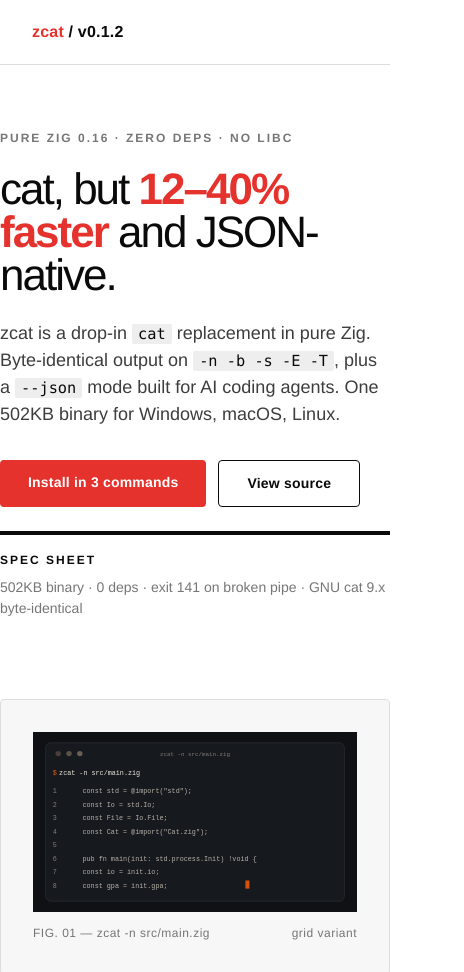
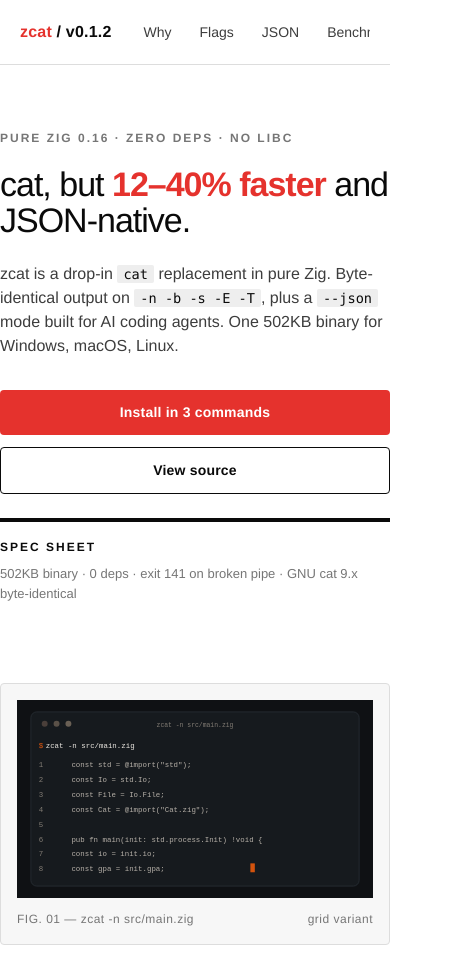
Before and after one commit to AkashPriyadarshii/ziggycat, a plain HTML site: page site/index.html in a window 390 px wide. Shown: the top 972 px of the page, 464 px wide, since content can reach past the window. Drawn offline with Linux system fonts and the light colour scheme.

Commit message:
fix(site): mobile and small-screen pass
Sticky-nav offset via scroll-padding; nav scrolls horizontally
instead of vanishing. Grid children get min-width:0, tables get
min-width with touch scroll. New 520px breakpoint: stacked CTAs,
1-col stats, tighter type and padding.

```diff
--- a/site/index.html
+++ b/site/index.html
@@ -25,23 +25,29 @@
   --mono:ui-monospace,"Cascadia Code","JetBrains Mono","SF Mono",Menlo,Consolas,monospace;
 }
 *{box-sizing:border-box;margin:0;padding:0}
-body{background:var(--canvas);color:var(--body);font:400 16px/1.5 var(--grotesk);-webkit-font-smoothing:antialiased}
+html{scroll-padding-top:80px;overflow-x:clip}
+body{background:var(--canvas);color:var(--body);font:400 16px/1.5 var(--grotesk);-webkit-font-smoothing:antialiased;overflow-x:clip}
+img{max-width:100%}
 a{color:var(--accent);text-decoration:none}
 a:hover{text-decoration:underline}
 ::selection{background:var(--primary);color:#fff}
 .wrap{max-width:1200px;margin:0 auto;padding:0 32px}
 /* nav — 64px, hairline bottom */
 .nav{background:var(--canvas);border-bottom:1px solid var(--hair);position:sticky;top:0;z-index:20}
-.nav .wrap{display:flex;align-items:center;height:64px;gap:28px;font-size:14px}
+.nav .wrap{display:flex;align-items:center;height:64px;gap:20px;font-size:14px;min-width:0}
+.nav nav a,.btn,.trio a{display:inline-flex;align-items:center;min-height:44px}
 .brand{font-weight:600;color:var(--ink);font-size:16px;letter-spacing:.2px}
 .brand:hover{text-decoration:none}
 .brand b{color:var(--primary)}
-.nav nav{margin-left:auto;display:flex;gap:24px}
+.nav nav{margin-left:auto;display:flex;gap:4px;overflow-x:auto;scrollbar-width:none}
+.nav nav::-webkit-scrollbar{display:none}
+.nav nav a{padding:10px 12px;white-space:nowrap}
 .nav nav a{color:var(--body)}
 .nav nav a:hover{color:var(--ink)}
 /* hero — display-xl 84px/300, grid column structure */
 .hero{display:grid;grid-template-columns:repeat(12,1fr);gap:24px;padding:96px 0 88px}
-.hero-copy{grid-column:1/9}
+.hero-copy{grid-column:1/9;min-width:0}
+.hero-meta,.demo,.stats,.json-code,.json-list,.step,.why,.trio a{min-width:0}
 .eyebrow{font-size:12px;font-weight:600;letter-spacing:2px;text-transform:uppercase;color:var(--muted);margin-bottom:20px}
 .hero h1{font-size:84px;font-weight:300;line-height:.98;letter-spacing:-3px;color:var(--ink)}
 .hero h1 .r{color:var(--primary);font-weight:600}
@@ -49,7 +55,7 @@
 .hero code,.why p code,.step code,td code,.footnote code{font-family:var(--mono);font-size:.85em;background:var(--s2);padding:1px 6px;border-radius:2px;color:var(--ink)}
 .hero-meta{grid-column:9/13;align-self:end;border-top:4px solid var(--ink);padding-top:16px;font-size:14px;color:var(--muted)}
 .hero-meta b{display:block;color:var(--ink);font-size:12px;letter-spacing:2px;text-transform:uppercase;margin-bottom:8px}
-.cta{display:flex;gap:12px;margin-top:32px}
+.cta{display:flex;gap:12px;margin-top:32px;flex-wrap:wrap}
 .btn{font-size:14px;font-weight:600;letter-spacing:.2px;padding:12px 28px;border-radius:4px}
 .btn-p{background:var(--primary);color:#fff}
 .btn-p:hover{background:#c92a25;color:#fff;text-decoration:none}
@@ -57,7 +63,7 @@
 .btn-s:hover{background:var(--ink);color:#fff;text-decoration:none}
 .demo{grid-column:1/13;margin-top:56px;border:1px solid var(--hair);border-radius:4px;padding:32px;background:var(--s1)}
 .demo img{display:block;width:100%;height:auto}
-.demo figcaption{display:flex;justify-content:space-between;font-size:12px;letter-spacing:.5px;color:var(--muted);margin-top:12px}
+.demo figcaption{display:flex;justify-content:space-between;flex-wrap:wrap;gap:6px;font-size:12px;letter-spacing:.5px;color:var(--muted);margin-top:12px}
 /* stats — 4 columns on the baseline */
 .stats{grid-column:1/13;display:grid;grid-template-columns:repeat(4,1fr);gap:24px;margin-top:24px}
 .stat{border-top:2px solid var(--ink);padding-top:14px}
@@ -82,8 +88,8 @@
 .why h3 .tick{color:var(--ok)}
 .why p{font-size:16px}
 /* tables */
-.tbl{border:1px solid var(--hair);border-radius:4px;overflow:hidden;overflow-x:auto}
-table{width:100%;border-collapse:collapse;font-size:14px;background:#fff}
+.tbl{border:1px solid var(--hair);border-radius:4px;overflow-x:auto;-webkit-overflow-scrolling:touch}
+table{width:100%;min-width:560px;border-collapse:collapse;font-size:14px;background:#fff}
 th,td{text-align:left;padding:12px 18px;border-bottom:1px solid var(--hair)}
 thead th{font-size:12px;font-weight:500;letter-spacing:.5px;text-transform:uppercase;color:var(--muted);background:var(--s1)}
 tbody tr:last-child td{border-bottom:none}
@@ -95,7 +101,7 @@
 /* json */
 .json-grid{display:grid;grid-template-columns:repeat(12,1fr);gap:24px;align-items:start}
 .json-code{grid-column:1/8;background:var(--inv);color:#e8e8e8;border-radius:4px;padding:32px}
-.json-code pre{font-family:var(--mono);font-size:13.5px;line-height:1.65;overflow-x:auto;white-space:pre}
+.json-code pre{font-family:var(--mono);font-size:13.5px;line-height:1.65;overflow-x:auto;-webkit-overflow-scrolling:touch;white-space:pre}
 .json-code .k{color:#ff8a80}.json-code .s{color:#7dd3a8}.json-code .n{color:#8ab4ff}
 .json-list{grid-column:8/13;list-style:none;display:flex;flex-direction:column;gap:16px}
 .json-list li{border-left:3px solid var(--primary);padding:4px 0 4px 16px;font-size:14px}
@@ -109,7 +115,7 @@
 .step:nth-child(3){border-top-color:var(--accent)}
 .step .no{font-size:12px;font-weight:600;letter-spacing:2px;color:var(--muted)}
 .step h3{font-size:28px;font-weight:600;letter-spacing:-.5px;color:var(--ink);margin:8px 0 12px}
-.step pre{font-family:var(--mono);font-size:13px;background:var(--s1);border:1px solid var(--hair);border-radius:4px;padding:16px;overflow-x:auto}
+.step pre{font-family:var(--mono);font-size:13px;background:var(--s1);border:1px solid var(--hair);border-radius:4px;padding:16px;overflow-x:auto;-webkit-overflow-scrolling:touch}
 .step p{font-size:14px;color:var(--muted);margin-bottom:12px}
 .step code{font-family:var(--mono);font-size:.88em;background:var(--s2);padding:1px 6px;border-radius:2px;color:var(--ink)}
 .warn{margin-top:24px;border:1px solid var(--hair-strong);border-radius:4px;padding:24px 28px;font-size:14px;background:var(--s1)}
@@ -134,8 +140,9 @@
 .rv{opacity:0;transform:translateX(-12px);transition:opacity 300ms cubic-bezier(0.16,1,0.3,1),transform 300ms cubic-bezier(0.16,1,0.3,1)}
 .rv.in{opacity:1;transform:none}
 @media(prefers-reduced-motion:reduce){.rv{opacity:1;transform:none;transition:none}*{scroll-behavior:auto!important}}
-@media(max-width:1024px){.hero-copy{grid-column:1/13}.hero-meta{grid-column:1/13}.hero h1{font-size:56px}.margin-float{display:none}.sec{padding-left:0}.steps,.trio{grid-template-columns:1fr}.json-code,.json-list{grid-column:1/13}.why-grid{grid-template-columns:1fr}footer .wrap{grid-template-columns:1fr}}
-@media(max-width:768px){.nav nav{display:none}.hero{padding:64px 0}.hero h1{font-size:44px;letter-spacing:-2px}.sec h2{font-size:40px}.stats{grid-template-columns:1fr 1fr}section{padding:72px 0}}
+@media(max-width:1024px){.hero-copy{grid-column:1/13}.hero-meta{grid-column:1/13}.hero h1{font-size:56px;letter-spacing:-2px}.margin-float{display:none}.sec{padding-left:0}.steps,.trio{grid-template-columns:1fr}.json-code,.json-list{grid-column:1/13}.why-grid{grid-template-columns:1fr}footer .wrap{grid-template-columns:1fr}}
+@media(max-width:768px){.wrap{padding:0 20px}.hero{padding:64px 0}.hero h1{font-size:44px;letter-spacing:-2px}.hero .lede{font-size:16px}.sec h2{font-size:38px;letter-spacing:-1px}.sec-sub{font-size:16px}.stats{grid-template-columns:1fr 1fr;gap:16px}.stat .n{font-size:32px}section{padding:72px 0}.demo,.json-code,.why{padding:20px}.trio a{padding:24px}footer{padding:56px 20px}}
+@media(max-width:520px){.hero h1{font-size:34px;letter-spacing:-1px;line-height:1.05}.sec h2{font-size:30px}.stats{grid-template-columns:1fr}.cta{flex-direction:column}.cta .btn{justify-content:center;width:100%}.demo,.json-code,.why,.step pre,.warn{padding:16px}.steps,.why-grid,.json-grid,.trio{ gap:16px}table{min-width:520px}th,td{padding:10px 12px}.json-code pre,.step pre{font-size:12px}.count,.hero-meta{font-size:13px}}
 </style>
 </head>
 <body>
```
